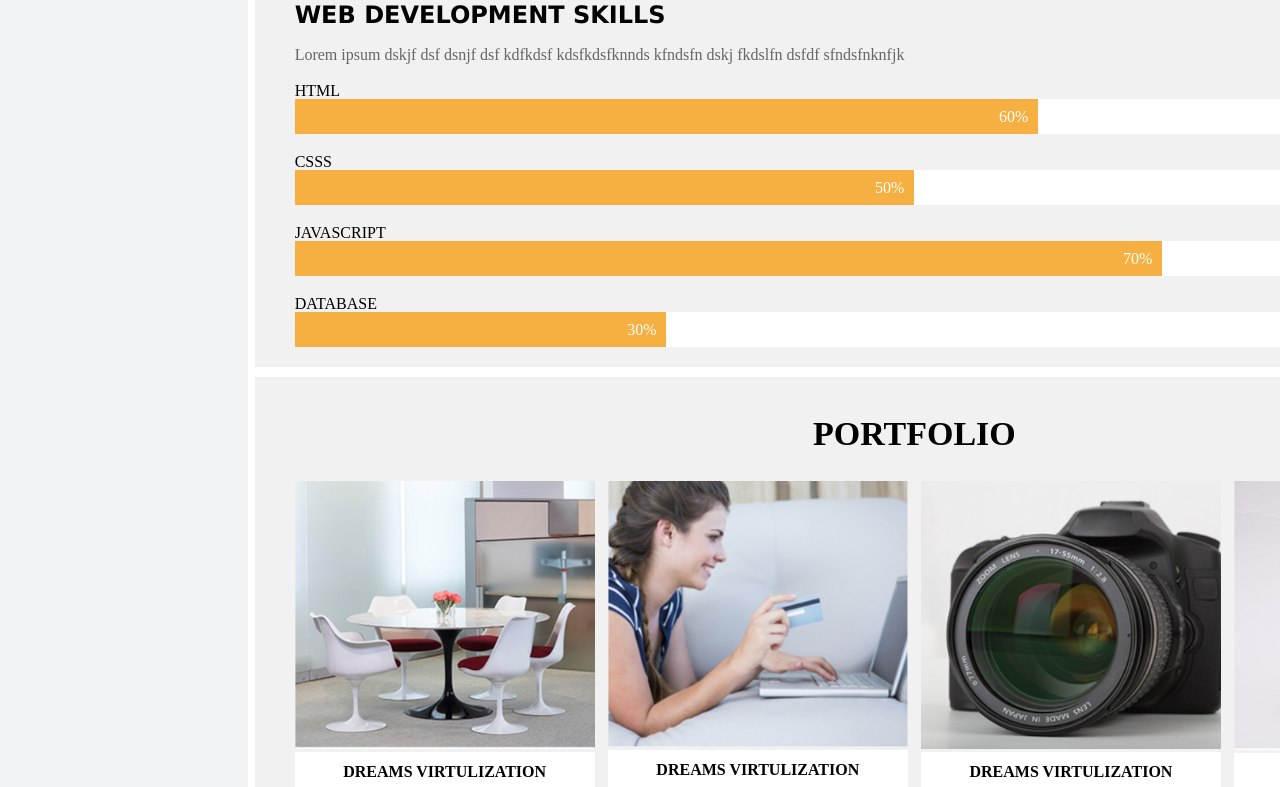
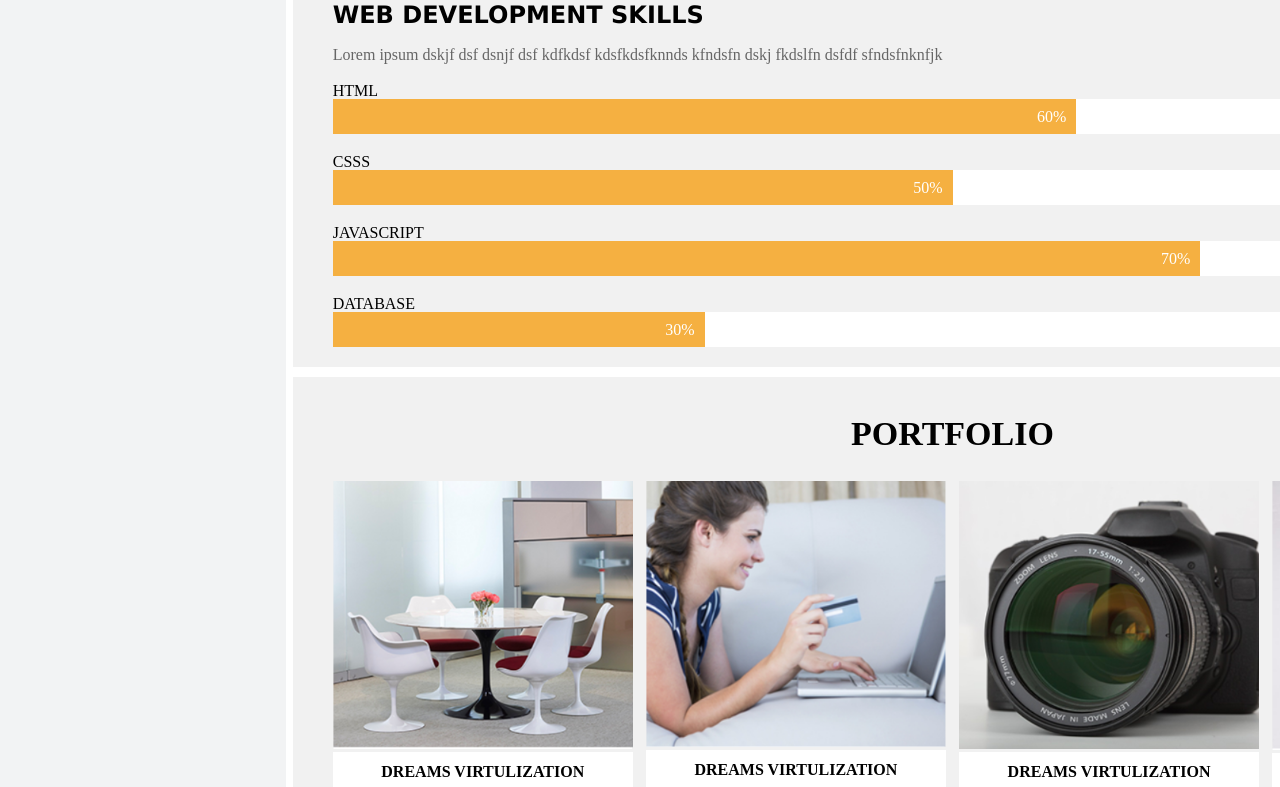
Before and after one commit to matrix2/HTML-CSS, a plain HTML site: page week02/index.html in a window 1280 px wide. Shown: the part 667-1454 px from the top of the page. Drawn offline with Linux system fonts and the light colour scheme.

Commit message:
Add files via upload

```diff
--- a/week02/style.css
+++ b/week02/style.css
@@ -47,7 +47,7 @@ body {
 
 .container {
     background-color: #fff;
-    margin-LEFT: 13%;
+    margin: 40px auto;
     WIDTH:70%;
     margin-top:110px;
     padding:2px;
```
